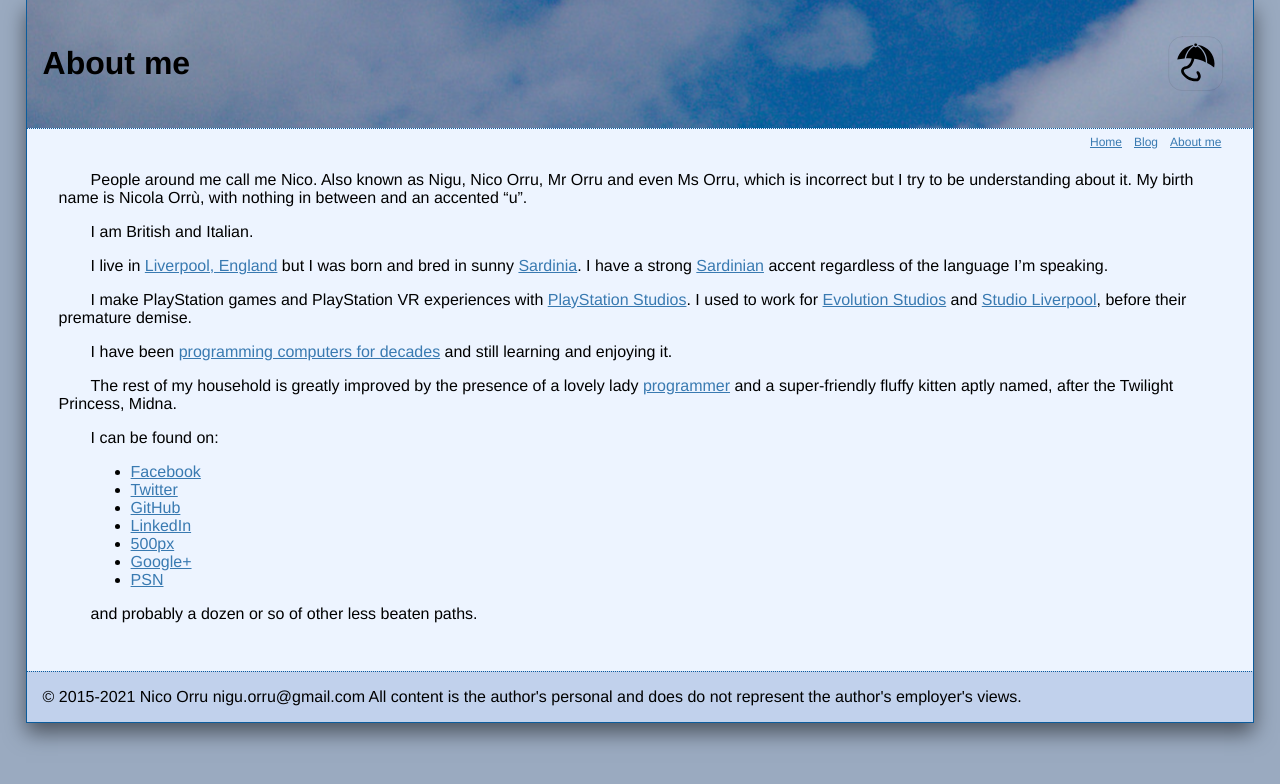
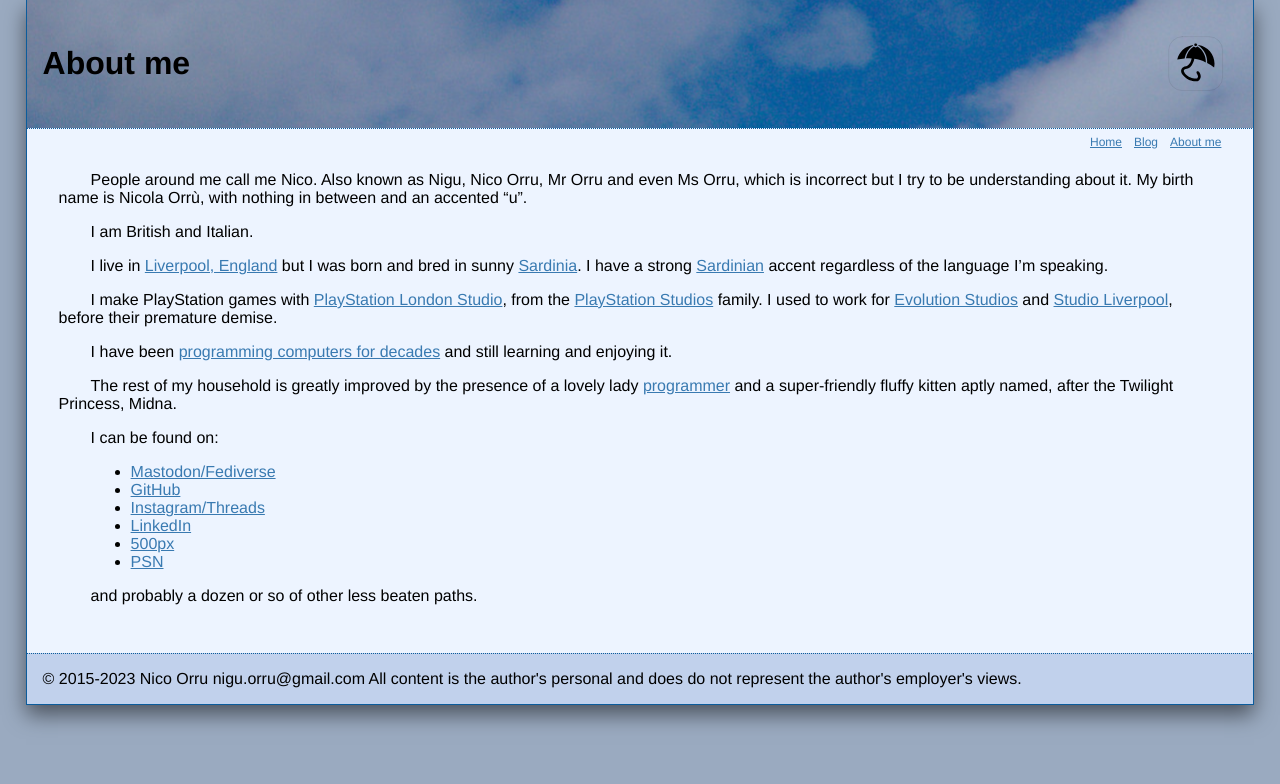
Before and after one commit to itadinanta/itadinanta.github.io, a Jekyll site: the page built from about.md, in a window 1280 px wide. Shown: the top 784 px of the page. Built offline with Jekyll 4.4.1, drawn with Linux system fonts in a browser that asks for light colours.

Commit message:
Update social media links and (C)

```diff
--- a/_layouts/default.html
+++ b/_layouts/default.html
@@ -29,7 +29,7 @@
 				</div>
 			</div>
 			<div id="footer">
-				&copy; 2015-2021 Nico Orru <span>nigu</span><span>&period;</span><span>orru</span><span>&commat;</span><span>gmail</span><span></span>&period;</span><span>com</span>
+				&copy; 2015-2023 Nico Orru <span>nigu</span><span>&period;</span><span>orru</span><span>&commat;</span><span>gmail</span><span></span>&period;</span><span>com</span>
 				All content is the author's personal and does do not represent the
 				author's employer's views.
 			</div>
--- a/about.md
+++ b/about.md
@@ -10,7 +10,7 @@ I am British and Italian.
 I live in [Liverpool, England](https://en.wikipedia.org/wiki/Liverpool) but I was born and bred in sunny [Sardinia](https://en.wikipedia.org/wiki/Sardinia).
 I have a strong [Sardinian](https://en.wikipedia.org/wiki/Sardinian_language) accent regardless of the language I'm speaking.
 
-I make PlayStation games and PlayStation VR experiences with [PlayStation Studios](https://en.wikipedia.org/wiki/SCE_Worldwide_Studios). I used to work for [Evolution Studios](https://en.wikipedia.org/wiki/Evolution_Studios) and [Studio Liverpool](https://en.wikipedia.org/wiki/Psygnosis), before their premature demise.
+I make PlayStation games with [PlayStation London Studio](https://playstationlondonstudio.com/), from the [PlayStation Studios](https://en.wikipedia.org/wiki/SCE_Worldwide_Studios) family. I used to work for [Evolution Studios](https://en.wikipedia.org/wiki/Evolution_Studios) and [Studio Liverpool](https://en.wikipedia.org/wiki/Psygnosis), before their premature demise.
 
 I have been [programming computers for decades](/resources/curriculum_2018.pdf) and still learning and enjoying it.
 
@@ -18,12 +18,11 @@ The rest of my household is greatly improved by the presence of a lovely lady [p
 
 I can be found on:
 
-* [Facebook](https://facebook.com/norru)
-* [Twitter](https://twitter.com/nicola_orru)
+* [Mastodon/Fediverse](https://mastodon.social/@Nigu)
 * [GitHub](https://github.com/norru/)
+* [Instagram/Threads](https://www.instagram.com/itadinanta)
 * [LinkedIn](https://uk.linkedin.com/in/norru)
 * [500px](https://500px.com/nicoorr)
-* [Google+](https://plus.google.com/+NicoOrrù)
 * [PSN](http://eu.playstation.com/psn/profile/Nigu/)
 
 and probably a dozen or so of other less beaten paths.
```
